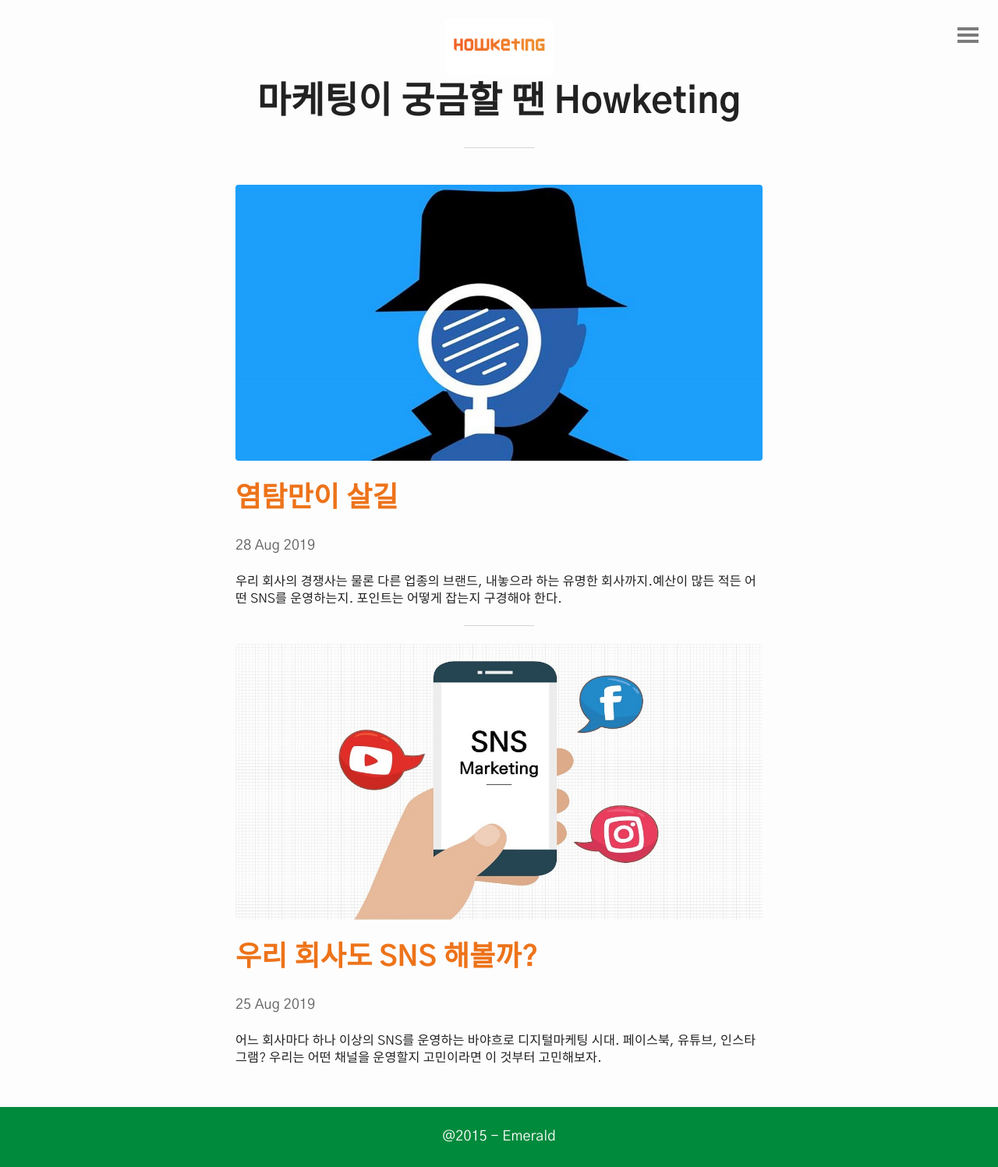
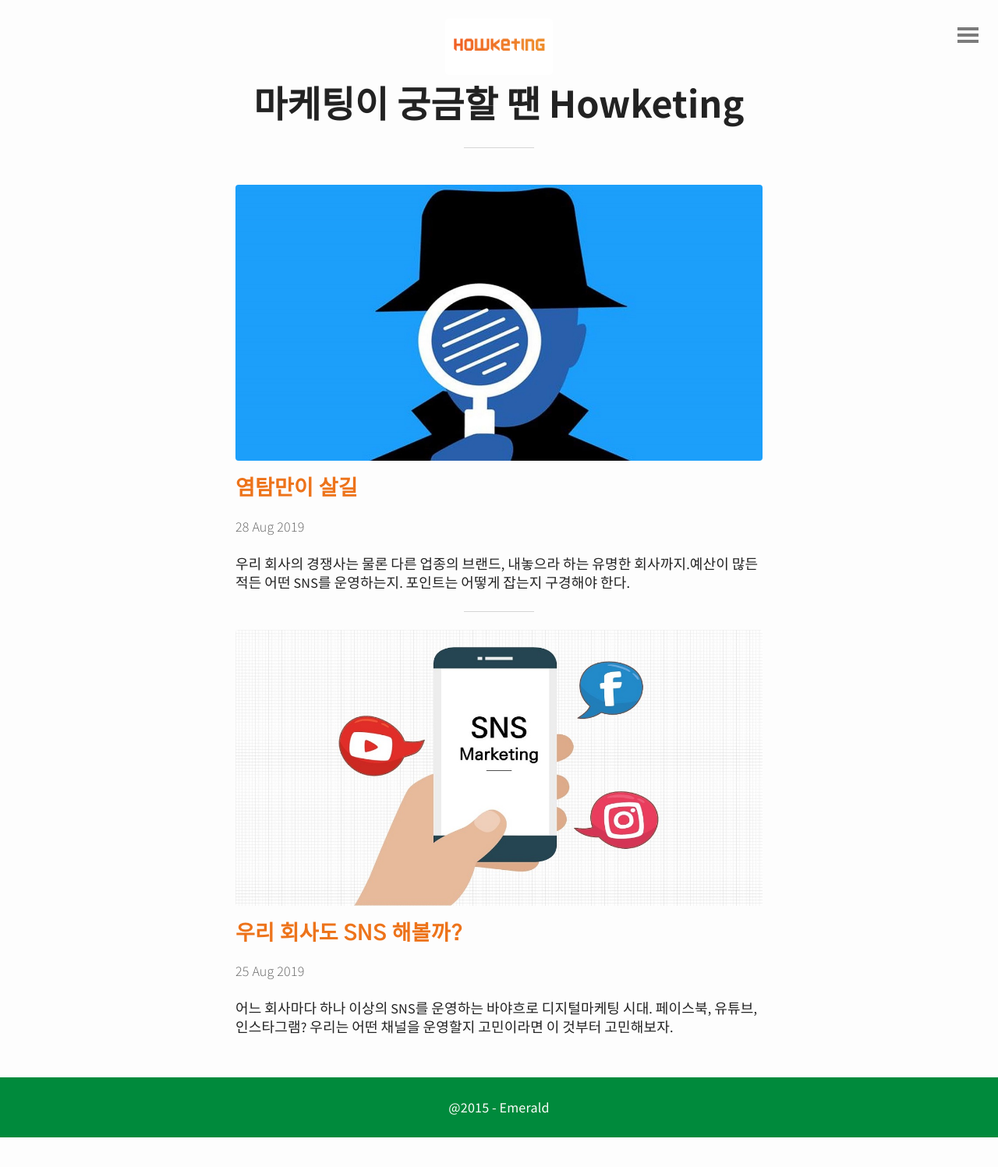
Before and after one commit to gkslfh36/howketing, a Jekyll site: the page built from index.html, in a window 1280 px wide. Shown: the whole page at 78% size. Built offline with Jekyll 4.4.1, drawn with Linux system fonts in a browser that asks for light colours; the list of posts is cut into pages by our own code; after the commit the page ends 1459 px from its top, so only the background shows below that.

Commit message:
Update main.scss

```diff
--- a/css/main.scss
+++ b/css/main.scss
@@ -5,24 +5,20 @@
 //Import "base", "mixin", "typography", "layout", "syntax.scss", "custom.scss";
 @import "base", "mixin", "typography", "layout", "syntax.scss", "custom.scss";
 @import url('https://fonts.googleapis.com/css?family=Gothic+A1:400,700|Noto+Sans+KR:400,700&display=swap&subset=korean');
-body{
-  font-family: 'Noto Sans KR', sans-serif;
-  font-family: 'Gothic A1', sans-serif;
-}
 #header h1{
   font-size: 2.6rem;
-  font-family: 'Gothic A1', sans-serif;
+  font-family: 'Noto Sans KR', sans-serif;
 }
 a {
     color: #ed731a;
 }
 h2{
-  font-size: 2rem;
+  font-size: 1.5rem;
   font-family: 'Gothic A1', sans-serif;
   padding-bottom: 0.7em;
 }
 p{
-  font-size: 0.9rem;
+  font-size: 1rem;
 }
 img {
     max-width: 100%;
```
